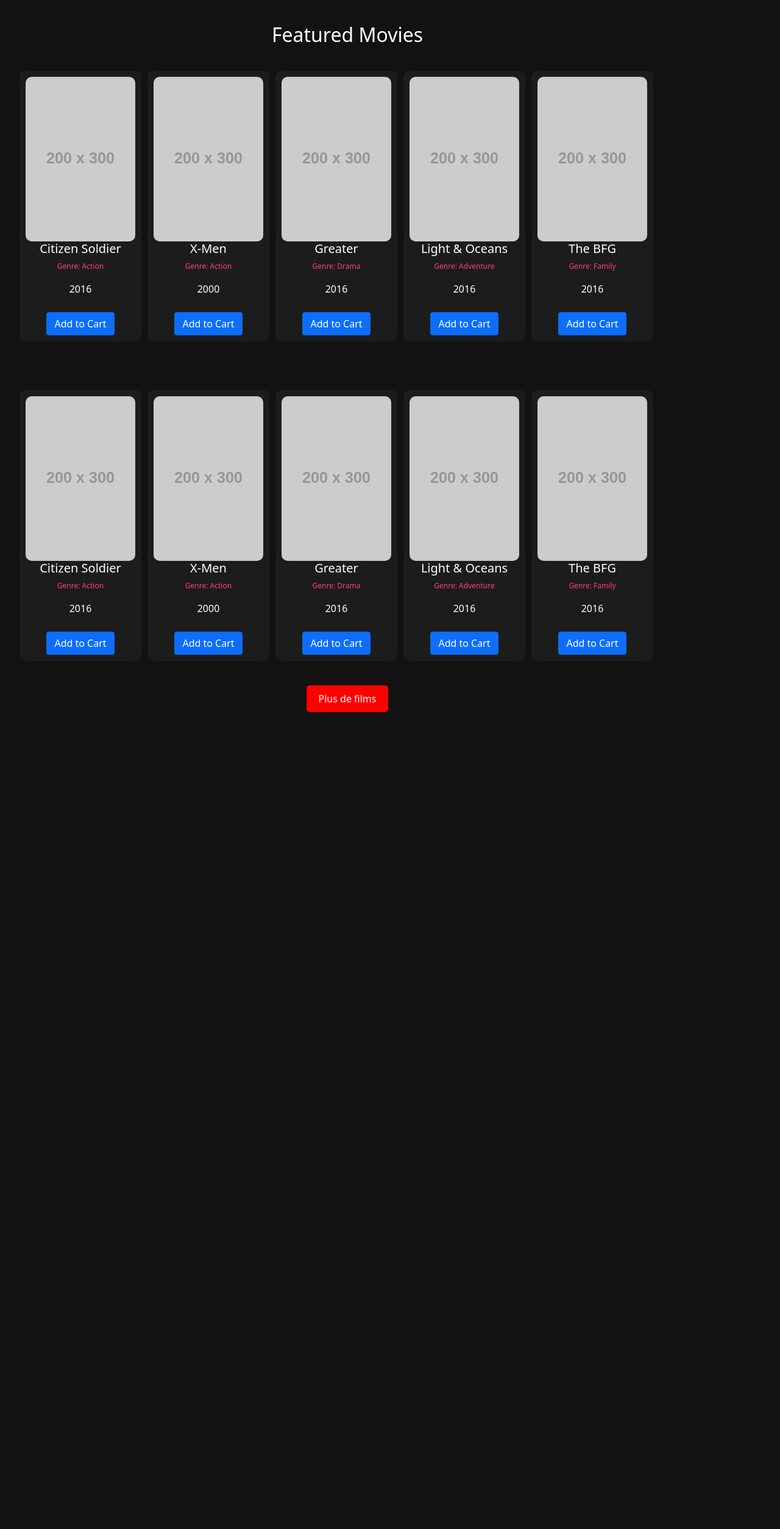
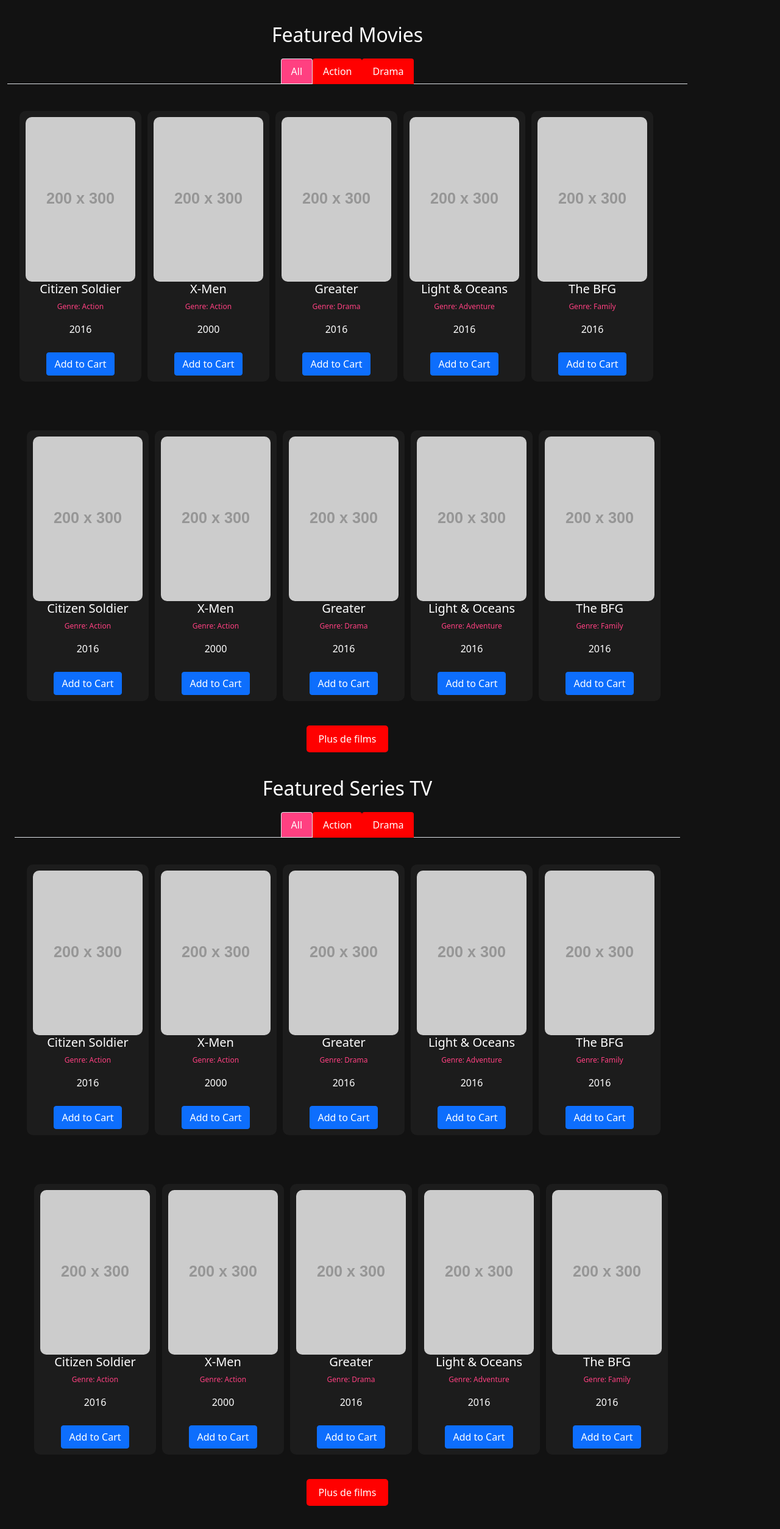
Before and after one commit to Memdouga/ALLOCINE, a plain HTML site: page index.html in a window 1280 px wide. Shown: the part 1020-3528 px from the top of the page at 61% size. Before the commit the page ends 2228 px from the top, so only its background shows below. Drawn offline with nearby package versions, Linux system fonts and the light colour scheme; placeholder pictures from the web are drawn by us.

Commit message:
Ajout de la section featured movie et featured series TV
Dans cette version j'ai premièrement ajouter la section featured movie et ensuite j'ai dupliquer cette section la pour faire la section "featured seriesTV"

```diff
--- a/index.html
+++ b/index.html
@@ -48,6 +48,7 @@
             padding: 20px;
             gap: 10px;
             overflow-x: auto; /* Optional: enables horizontal scroll */
+            display: flex;
         }
         .movie-item {
             flex: 0 0 auto;
@@ -87,6 +88,20 @@
         }
         .more-movies-btn:hover {
             background-color: #FF4081; /* Hover effect */
+            display: flex;
+            justify-content: center;
+
+        }
+        /* Tabs styles */
+        .nav-tabs .nav-link {
+            color: white;
+            background-color: #FF0000; /* Red background for active tabs */
+        }
+        .nav-tabs .nav-link.active {
+            background-color: #FF4081; /* Light red for active tab */
+        }
+        .nav-tabs .nav-link:hover {
+            background-color: #FF0000; /* Red on hover */
         }
     </style>
 </head>
@@ -170,9 +185,20 @@
         </button>
     </div>
 
-    <!-- Featured Movies Section  -->
+    <!-- Featured Movies Section -->
     <div class="container featured-movies">
         <h2>Featured Movies</h2>
+        <ul class="nav nav-tabs justify-content-center mb-4">
+            <li class="nav-item">
+                <a class="nav-link active" href="#">All</a>
+            </li>
+            <li class="nav-item">
+                <a class="nav-link" href="#">Action</a>
+            </li>
+            <li class="nav-item">
+                <a class="nav-link" href="#">Drama</a>
+            </li>
+        </ul>
         <div class="movie-container">
             <div class="movie-item">
                 <img src="https://via.placeholder.com/200x300" alt="Citizen Soldier">
@@ -211,10 +237,62 @@
             </div>
         </div>
 
+        <div class="container featured-movies">
+
+
+            <div class="movie-container">
+                <div class="movie-item">
+                    <img src="https://via.placeholder.com/200x300" alt="Citizen Soldier">
+                    <h5>Citizen Soldier</h5>
+                    <p class="movie-genre">Genre: Action</p>
+                    <p class="year">2016</p>
+                    <button class="btn btn-primary add-to-cart">Add to Cart</button>
+                </div>
+                <div class="movie-item">
+                    <img src="https://via.placeholder.com/200x300" alt="X-Men">
+                    <h5>X-Men</h5>
+                    <p class="movie-genre">Genre: Action</p>
+                    <p class="year">2000</p>
+                    <button class="btn btn-primary add-to-cart">Add to Cart</button>
+                </div>
+                <div class="movie-item">
+                    <img src="https://via.placeholder.com/200x300" alt="Greater">
+                    <h5>Greater</h5>
+                    <p class="movie-genre">Genre: Drama</p>
+                    <p class="year">2016</p>
+                    <button class="btn btn-primary add-to-cart">Add to Cart</button>
+                </div>
+                <div class="movie-item">
+                    <img src="https://via.placeholder.com/200x300" alt="Light & Oceans">
+                    <h5>Light & Oceans</h5>
+                    <p class="movie-genre">Genre: Adventure</p>
+                    <p class="year">2016</p>
+                    <button class="btn btn-primary add-to-cart">Add to Cart</button>
+                </div>
+                <div class="movie-item">
+                    <img src="https://via.placeholder.com/200x300" alt="The BFG">
+                    <h5>The BFG</h5>
+                    <p class="movie-genre">Genre: Family</p>
+                    <p class="year">2016</p>
+                    <button class="btn btn-primary add-to-cart">Add to Cart</button>
+                </div>
+            </div>
+        <button class="more-movies-btn">Plus de films</button>
     </div>
 
     <div class="container featured-movies">
-
+        <h2>Featured Series TV</h2>
+        <ul class="nav nav-tabs justify-content-center mb-4">
+            <li class="nav-item">
+                <a class="nav-link active" href="#">All</a>
+            </li>
+            <li class="nav-item">
+                <a class="nav-link" href="#">Action</a>
+            </li>
+            <li class="nav-item">
+                <a class="nav-link" href="#">Drama</a>
+            </li>
+        </ul>
         <div class="movie-container">
             <div class="movie-item">
                 <img src="https://via.placeholder.com/200x300" alt="Citizen Soldier">
@@ -252,6 +330,47 @@
                 <button class="btn btn-primary add-to-cart">Add to Cart</button>
             </div>
         </div>
+
+        <div class="container featured-movies">
+
+
+            <div class="movie-container">
+                <div class="movie-item">
+                    <img src="https://via.placeholder.com/200x300" alt="Citizen Soldier">
+                    <h5>Citizen Soldier</h5>
+                    <p class="movie-genre">Genre: Action</p>
+                    <p class="year">2016</p>
+                    <button class="btn btn-primary add-to-cart">Add to Cart</button>
+                </div>
+                <div class="movie-item">
+                    <img src="https://via.placeholder.com/200x300" alt="X-Men">
+                    <h5>X-Men</h5>
+                    <p class="movie-genre">Genre: Action</p>
+                    <p class="year">2000</p>
+                    <button class="btn btn-primary add-to-cart">Add to Cart</button>
+                </div>
+                <div class="movie-item">
+                    <img src="https://via.placeholder.com/200x300" alt="Greater">
+                    <h5>Greater</h5>
+                    <p class="movie-genre">Genre: Drama</p>
+                    <p class="year">2016</p>
+                    <button class="btn btn-primary add-to-cart">Add to Cart</button>
+                </div>
+                <div class="movie-item">
+                    <img src="https://via.placeholder.com/200x300" alt="Light & Oceans">
+                    <h5>Light & Oceans</h5>
+                    <p class="movie-genre">Genre: Adventure</p>
+                    <p class="year">2016</p>
+                    <button class="btn btn-primary add-to-cart">Add to Cart</button>
+                </div>
+                <div class="movie-item">
+                    <img src="https://via.placeholder.com/200x300" alt="The BFG">
+                    <h5>The BFG</h5>
+                    <p class="movie-genre">Genre: Family</p>
+                    <p class="year">2016</p>
+                    <button class="btn btn-primary add-to-cart">Add to Cart</button>
+                </div>
+            </div>
         <button class="more-movies-btn">Plus de films</button>
     </div>
 
```
